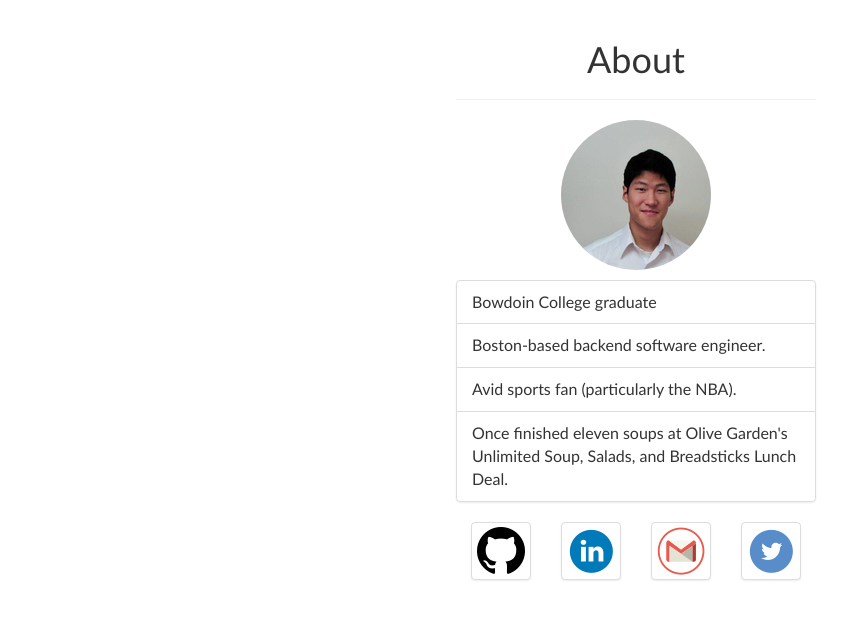
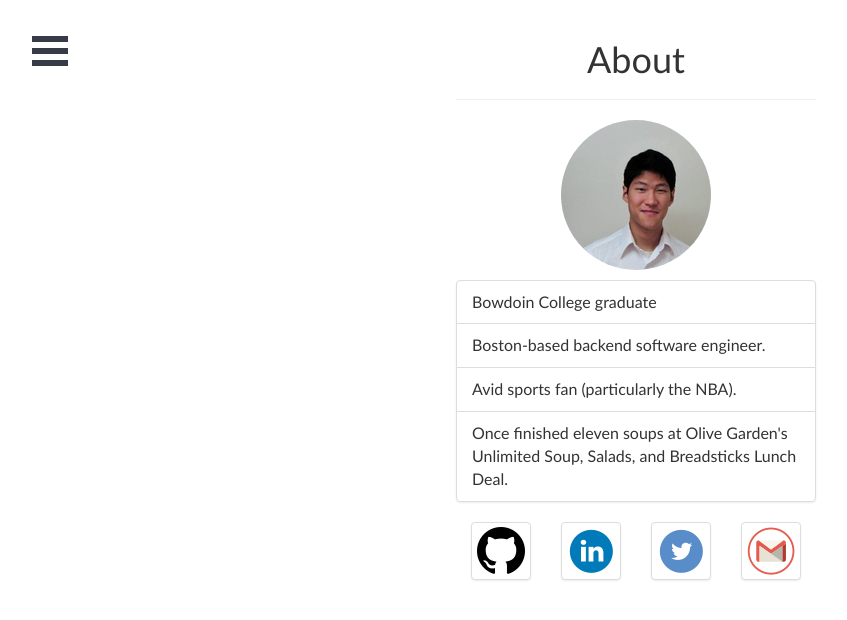
Before and after one commit to jaebradley/me, a React (Create React App) app: page /about in a window 1280 px wide. Shown: the top 620 px of the page, without its empty margins (4-851 px from the left). Built offline with nearby package versions, Linux system fonts and the light colour scheme.

Commit message:
add menu bar

```diff
--- a/package.json
+++ b/package.json
@@ -5,6 +5,7 @@
   "dependencies": {
     "react": "^15.5.4",
     "react-bootstrap": "^0.30.10",
+    "react-burger-menu": "^2.0.0",
     "react-dom": "^15.5.4",
     "react-router-dom": "^4.1.1"
   },
--- a/src/components/About.js
+++ b/src/components/About.js
@@ -2,9 +2,13 @@ import React, { Component } from 'react';
 import { PageHeader, Grid, Row, Col, ListGroup, ListGroupItem, Image } from 'react-bootstrap';
 import ContactBar from './ContactBar';
 import JaeImage from '../images/jae.png';
+import Menu from './Menu';
 
 class About extends Component {
-    render = () => (
+
+  render = () => (
+    <div>
+      <Menu />
       <Grid>
         <Row>
           <Col xsHidden md={4} />
@@ -46,7 +50,9 @@ class About extends Component {
           <ContactBar />
         </Row>
       </Grid>
-    );
+
+    </div>
+  );
 }
 
 export default About;
--- a/src/components/ContactBar.js
+++ b/src/components/ContactBar.js
@@ -26,16 +26,16 @@ class ContactBar extends Component {
           <Col xs={12} md={3}>
             <Thumbnail
               target="_blank"
+              href="https://twitter.com/jaebradley"
+              src={TwitterImage}
+              alt="Twitter" />
+            </Col>
+          <Col xs={12} md={3}>
+            <Thumbnail
+              target="_blank"
               href="mailto:jae.b.bradley@gmail.com"
               src={GmailImage}
               alt="Gmail" />
-          </Col>
-          <Col xs={12} md={3}>
-            <Thumbnail
-              target="_blank"
-              href="https://twitter.com/jaebradley"
-              src={TwitterImage}
-              alt="Twitter" />
           </Col>
         </Col>
         <Col xsHidden md={4} />
--- /dev/null
+++ b/src/components/Menu.js
@@ -0,0 +1,13 @@
+import React, { Component } from 'react';
+import { slide as BurgerMenu } from 'react-burger-menu'
+
+class Menu extends Component {
+  render = () => (
+    <BurgerMenu>
+      <a id="projects" className="menu-item" href="/projects">Projects</a>
+      <a id="about" className="menu-item" href="/about">About</a>
+    </BurgerMenu>
+  );
+}
+
+export default Menu;
--- a/src/index.css
+++ b/src/index.css
@@ -19,3 +19,51 @@ body {
 .page-header {
   text-align: center;
 }
+
+/* Position and sizing of burger button */
+.bm-burger-button {
+  position: fixed;
+  width: 36px;
+  height: 30px;
+  left: 36px;
+  top: 36px;
+}
+
+/* Color/shape of burger icon bars */
+.bm-burger-bars {
+  background: #373a47;
+}
+
+/* Position and sizing of clickable cross button */
+.bm-cross-button {
+  height: 24px;
+  width: 24px;
+}
+
+/* Color/shape of close button cross */
+.bm-cross {
+  background: #bdc3c7;
+}
+
+/* General sidebar styles */
+.bm-menu {
+  background: #373a47;
+  padding: 2.5em 1.5em 0;
+  font-size: 1.15em;
+}
+
+/* Morph shape necessary with bubble or elastic */
+.bm-morph-shape {
+  fill: #373a47;
+}
+
+/* Wrapper for item list */
+.bm-item-list {
+  color: #b8b7ad;
+  padding: 0.8em;
+}
+
+/* Styling of overlay */
+.bm-overlay {
+  background: rgba(0, 0, 0, 0.3);
+}
```
